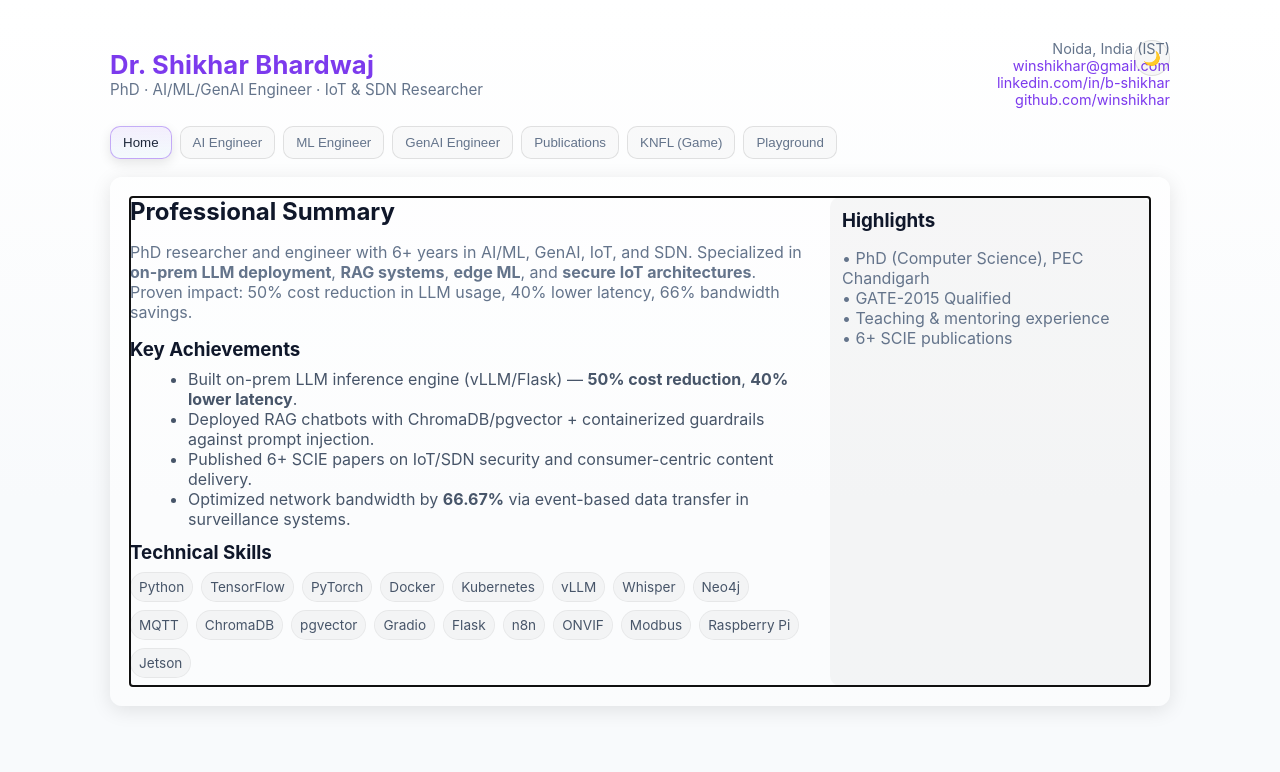
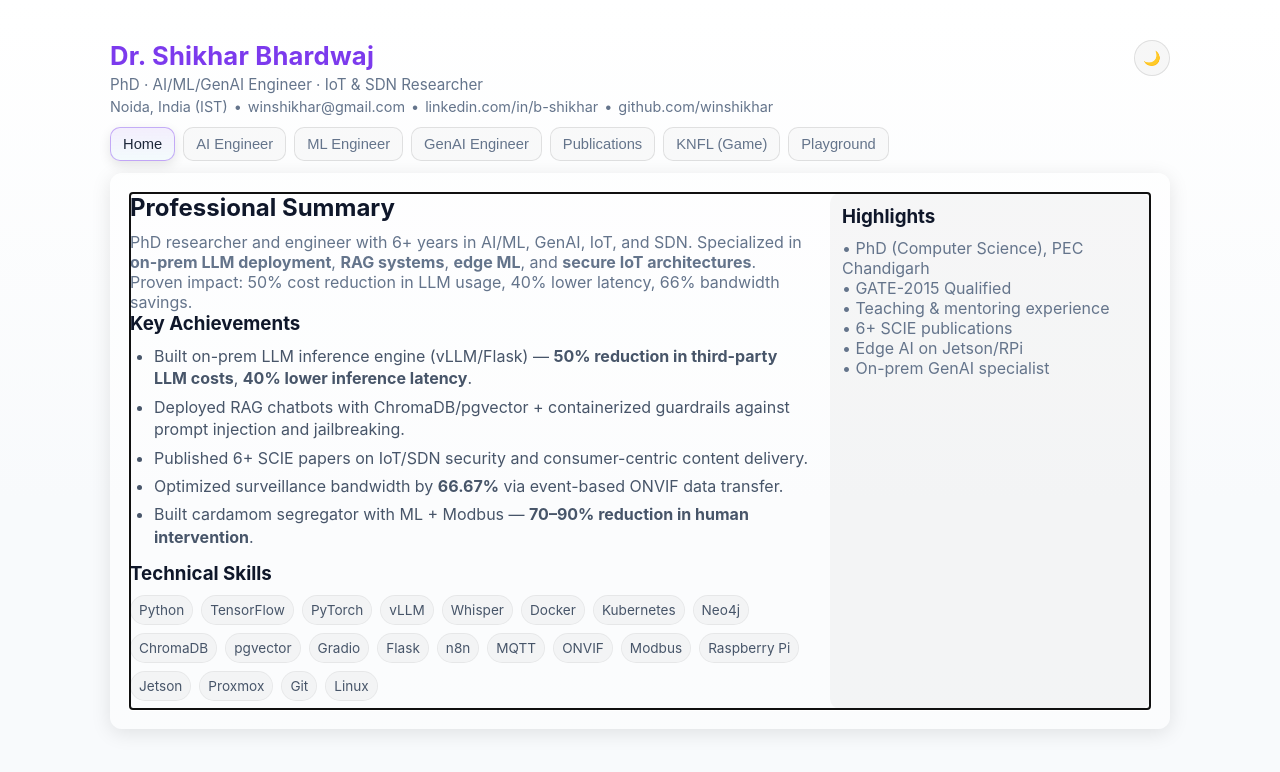
Before and after one commit to winshikhar/winshikhar.github.io, a plain HTML site: page index.html in a window 1280 px wide. Drawn offline with Linux system fonts and the light colour scheme.

Commit message:
Refine styles and comments in index.html
Updated print stylesheet comments and styles for better clarity. Adjusted layout and margins for various elements to enhance appearance.

```diff
--- a/index.html
+++ b/index.html
@@ -5,18 +5,23 @@
   <meta name="viewport" content="width=device-width,initial-scale=1" />
   <title>Dr. Shikhar Bhardwaj — AI/ML/GenAI Engineer & Researcher</title>
   <meta name="description" content="PhD researcher and engineer specializing in on-prem GenAI, RAG, edge ML, IoT/SDN, and secure AI systems." />
-  <!-- Print stylesheet -->
+  <!-- Print stylesheet for PDF export -->
   <style media="print">
-    * { -webkit-print-color-adjust: exact !important; color-adjust: exact !important; box-shadow: none !important; }
+    * { -webkit-print-color-adjust: exact !important; color-adjust: exact !important; box-shadow: none !important; text-shadow: none !important; }
     body { background: white !important; color: black !important; }
-    .card, .container, header, .tab, .chip, canvas { background: white !important; border: 1px solid #ccc !important; color: black !important; }
-    .muted, ul, .chip { color: #555 !important; }
+    .card, .container, header, .tab, .chip, canvas {
+      background: white !important;
+      border: 1px solid #ccc !important;
+      color: black !important;
+    }
+    .muted, ul, .chip, .inline-contact { color: #555 !important; }
     a { color: #007bff !important; text-decoration: underline !important; }
     canvas, .knfl .playground, .knfl .roll, .knfl .score { display: none !important; }
     .tabs { display: none; }
     [role="tabpanel"] { display: block !important; }
-    #panel-home, #panel-ai, #panel-ml, #panel-genai, #panel-pubs, #panel-knfl, #panel-play { display: block !important; page-break-after: always; }
+    section { page-break-after: always; }
   </style>
+  <!-- Main styles -->
   <style id="themeStyles">
     :root {
       --bg: #0f1724;
@@ -39,10 +44,9 @@
       --glass: rgba(0,0,0,0.03);
       color-scheme: light;
     }
-    * { box-sizing: border-box; }
+    * { box-sizing: border-box; margin: 0; padding: 0; }
     html, body {
       height: 100%;
-      margin: 0;
       font-family: var(--mono);
       background: linear-gradient(180deg, var(--bg) 0%, var(--panel) 60%);
       color: var(--text-color, #e6eef6);
@@ -57,9 +61,10 @@
     header {
       display: flex;
       gap: 20px;
-      align-items: center;
+      align-items: flex-start;
       flex-wrap: wrap;
       position: relative;
+      margin-bottom: 12px;
     }
     .brand {
       font-weight: 700;
@@ -67,13 +72,30 @@
       color: var(--accent);
       letter-spacing: 0.2px;
     }
-    .tagline { color: var(--muted); font-size: 0.95rem; }
-    .contact {
-      margin-left: auto;
-      text-align: right;
+    .tagline { color: var(--muted); font-size: 0.95rem; margin-top: 4px; }
+    /* Inline contact below tagline */
+    .inline-contact {
+      font-size: 0.9rem;
       color: var(--muted);
-      font-size: 0.9rem;
+      margin-top: 4px;
+      display: flex;
+      flex-wrap: wrap;
+      gap: 6px;
+      align-items: center;
     }
+    .inline-contact span, .inline-contact a {
+      white-space: nowrap;
+    }
+    .inline-contact a {
+      color: var(--muted);
+      text-decoration: none;
+    }
+    .inline-contact a:hover {
+      color: var(--accent);
+    }
+    [data-theme="light"] .inline-contact a { color: #64748b; }
+    [data-theme="light"] .inline-contact a:hover { color: var(--accent); }
+
     .theme-toggle {
       position: absolute;
       top: 0;
@@ -95,11 +117,13 @@
       background: rgba(0,0,0,0.03);
       border-color: rgba(0,0,0,0.1);
     }
+
     .tabs {
       display: flex;
       gap: 8px;
       flex-wrap: wrap;
-      margin-top: 18px;
+      margin-top: 10px;
+      margin-bottom: 12px;
     }
     .tab {
       background: var(--glass);
@@ -109,6 +133,7 @@
       color: var(--muted);
       cursor: pointer;
       white-space: nowrap;
+      font-size: 0.92rem;
     }
     [data-theme="light"] .tab {
       background: rgba(0,0,0,0.02);
@@ -127,11 +152,11 @@
       box-shadow: 0 4px 12px rgba(0,0,0,0.1);
       border-color: rgba(124,58,237,0.4);
     }
+
     main.card {
       background: linear-gradient(180deg, rgba(255,255,255,0.02), rgba(255,255,255,0.015));
       border-radius: var(--radius);
       padding: 20px;
-      margin-top: 18px;
       box-shadow: 0 8px 40px rgba(2,6,23,0.6);
     }
     [data-theme="light"] main.card {
@@ -139,13 +164,17 @@
       box-shadow: 0 4px 20px rgba(0,0,0,0.1);
       color: #1e293b;
     }
+
     h1, h2, h3 {
-      margin: 0 0 8px 0;
+      margin: 0 0 10px 0;
       color: var(--text-color, #e6eef6);
     }
-    [data-theme="light"] h1, [data-theme="light"] h2, [data-theme="light"] h3 {
+    [data-theme="light"] h1,
+    [data-theme="light"] h2,
+    [data-theme="light"] h3 {
       color: #0f172a;
     }
+
     .muted { color: var(--muted); }
     .grid-2 {
       display: grid;
@@ -155,11 +184,15 @@
     @media (max-width: var(--bp-md)) {
       .grid-2 { grid-template-columns: 1fr; }
     }
+
     ul {
-      margin: 8px 0 12px 18px;
+      margin: 8px 0 14px 20px;
+      padding-left: 4px;
       color: #dbeafe;
     }
     [data-theme="light"] ul { color: #475569; }
+    li { margin-bottom: 6px; line-height: 1.4; }
+
     .skills {
       display: flex;
       flex-wrap: wrap;
@@ -178,6 +211,7 @@
       border-color: rgba(0,0,0,0.05);
       color: #475569;
     }
+
     .knfl .playground {
       display: flex;
       gap: 8px;
@@ -210,6 +244,7 @@
       color: #e2f0ff;
     }
     [data-theme="light"] .knfl .score { color: #1e293b; }
+
     .accordion {
       margin-top: 12px;
       border-radius: 8px;
@@ -231,7 +266,7 @@
     [data-theme="light"] .acc-h {
       background: linear-gradient(180deg, rgba(0,0,0,0.01), rgba(0,0,0,0.005));
     }
-    .acc-title { font-weight: 600; }
+    .acc-title { font-weight: 600; font-size: 0.95rem; }
     .acc-btn {
       background: none;
       border: none;
@@ -244,6 +279,7 @@
       align-items: center;
       justify-content: center;
     }
+
     .acc-panel {
       padding: 12px 14px;
       background: transparent;
@@ -252,6 +288,7 @@
     }
     [data-theme="light"] .acc-panel { color: #475569; }
     .acc-panel.show { display: block; }
+
     #gameCanvas {
       width: 100%;
       height: 60vh;
@@ -261,11 +298,8 @@
     [data-theme="light"] #gameCanvas {
       border-color: rgba(0,0,0,0.1);
     }
-    footer {
-      margin-top: 14px;
-      color: var(--muted);
-      font-size: 0.9rem;
-    }
+
+    /* Focus styles */
     .tab:focus,
     .acc-btn:focus,
     .knfl .roll:focus {
@@ -281,12 +315,12 @@
       <div>
         <div class="brand">Dr. Shikhar Bhardwaj</div>
         <div class="tagline">PhD · AI/ML/GenAI Engineer · IoT & SDN Researcher</div>
-      </div>
-      <div class="contact">
-        Noida, India (IST)<br/>
-        <a href="mailto:winshikhar@gmail.com">winshikhar@gmail.com</a><br/>
-        <a href="https://linkedin.com/in/b-shikhar/" target="_blank" rel="noopener noreferrer">linkedin.com/in/b-shikhar</a><br/>
-        <a href="https://github.com/winshikhar" target="_blank" rel="noopener noreferrer">github.com/winshikhar</a>
+        <div class="inline-contact">
+          <span>Noida, India (IST)</span> •
+          <a href="mailto:winshikhar@gmail.com">winshikhar@gmail.com</a> •
+          <a href="https://linkedin.com/in/b-shikhar/" target="_blank" rel="noopener noreferrer">linkedin.com/in/b-shikhar</a> •
+          <a href="https://github.com/winshikhar" target="_blank" rel="noopener noreferrer">github.com/winshikhar</a>
+        </div>
       </div>
       <button class="theme-toggle" id="themeToggle" aria-label="Toggle light/dark mode">🌓</button>
     </header>
@@ -311,73 +345,97 @@
 
             <h3>Key Achievements</h3>
             <ul>
-              <li>Built on-prem LLM inference engine (vLLM/Flask) — <strong>50% cost reduction</strong>, <strong>40% lower latency</strong>.</li>
-              <li>Deployed RAG chatbots with ChromaDB/pgvector + containerized guardrails against prompt injection.</li>
+              <li>Built on-prem LLM inference engine (vLLM/Flask) — <strong>50% reduction in third-party LLM costs</strong>, <strong>40% lower inference latency</strong>.</li>
+              <li>Deployed RAG chatbots with ChromaDB/pgvector + containerized guardrails against prompt injection and jailbreaking.</li>
               <li>Published 6+ SCIE papers on IoT/SDN security and consumer-centric content delivery.</li>
-              <li>Optimized network bandwidth by <strong>66.67%</strong> via event-based data transfer in surveillance systems.</li>
+              <li>Optimized surveillance bandwidth by <strong>66.67%</strong> via event-based ONVIF data transfer.</li>
+              <li>Built cardamom segregator with ML + Modbus — <strong>70–90% reduction in human intervention</strong>.</li>
             </ul>
 
             <h3>Technical Skills</h3>
             <div class="skills">
-              <span class="chip">Python</span><span class="chip">TensorFlow</span><span class="chip">PyTorch</span>
-              <span class="chip">Docker</span><span class="chip">Kubernetes</span><span class="chip">vLLM</span>
-              <span class="chip">Whisper</span><span class="chip">Neo4j</span><span class="chip">MQTT</span>
-              <span class="chip">ChromaDB</span><span class="chip">pgvector</span><span class="chip">Gradio</span>
-              <span class="chip">Flask</span><span class="chip">n8n</span><span class="chip">ONVIF</span>
-              <span class="chip">Modbus</span><span class="chip">Raspberry Pi</span><span class="chip">Jetson</span>
+              <span class="chip">Python</span>
+              <span class="chip">TensorFlow</span>
+              <span class="chip">PyTorch</span>
+              <span class="chip">vLLM</span>
+              <span class="chip">Whisper</span>
+              <span class="chip">Docker</span>
+              <span class="chip">Kubernetes</span>
+              <span class="chip">Neo4j</span>
+              <span class="chip">ChromaDB</span>
+              <span class="chip">pgvector</span>
+              <span class="chip">Gradio</span>
+              <span class="chip">Flask</span>
+              <span class="chip">n8n</span>
+              <span class="chip">MQTT</span>
+              <span class="chip">ONVIF</span>
+              <span class="chip">Modbus</span>
+              <span class="chip">Raspberry Pi</span>
+              <span class="chip">Jetson</span>
+              <span class="chip">Proxmox</span>
+              <span class="chip">Git</span>
+              <span class="chip">Linux</span>
             </div>
           </div>
 
           <aside style="padding:12px;background:var(--glass);border-radius:10px">
             <h3 class="muted">Highlights</h3>
-            <p class="muted">• PhD (Computer Science), PEC Chandigarh<br/>• GATE-2015 Qualified<br/>• Teaching & mentoring experience<br/>• 6+ SCIE publications</p>
+            <p class="muted">
+              • PhD (Computer Science), PEC Chandigarh<br/>
+              • GATE-2015 Qualified<br/>
+              • Teaching & mentoring experience<br/>
+              • 6+ SCIE publications<br/>
+              • Edge AI on Jetson/RPi<br/>
+              • On-prem GenAI specialist
+            </p>
           </aside>
         </div>
       </section>
 
       <!-- AI ENGINEER -->
       <section id="panel-ai" role="tabpanel" aria-labelledby="tab-ai" hidden tabindex="0">
-        <h2>AI Engineer — Production Focus</h2>
-        <p class="muted">Systems engineering for AI: deployment, MLOps, edge integration, and cost optimization.</p>
+        <h2>AI Engineer — Production Systems</h2>
+        <p class="muted">Focus: AI system engineering, deployment, MLOps, and cost-optimized inference.</p>
 
         <h3>Experience</h3>
         <h4>Deputy Manager, DS Group (Jan 2024 – Present)</h4>
         <ul>
-          <li>Built hybrid rule + LLM inference engine (vLLM/Flask) — <strong>50% reduction in third-party LLM costs</strong>.</li>
+          <li>Built hybrid rule + LLM inference engine (vLLM/Flask) — <strong>50% cost reduction</strong> vs third-party APIs.</li>
           <li>Integrated Whisper STT/TTS and Neo4j for voice-driven, relationship-aware AI assistants.</li>
           <li>Deployed n8n agentic workflows for localized inference, cutting latency by ~40%.</li>
+          <li>Implemented containerized prompt guardrails to prevent injection, jailbreaking, and data leakage.</li>
         </ul>
 
         <h4>Project Assistant, CSIR-CSIO (2018–2019)</h4>
         <ul>
-          <li>Deployed CI/CD pipelines for ML models on resource-constrained devices (Raspberry Pi, Jetson).</li>
+          <li>Deployed CI/CD pipelines for ML models on Raspberry Pi and Jetson.</li>
           <li>Configured Proxmox with PCIe passthrough for hardware-accelerated ML workloads.</li>
-          <li>Used Docker + WebSockets for real-time system monitoring.</li>
+          <li>Used Docker + WebSockets for real-time system monitoring on constrained devices.</li>
         </ul>
       </section>
 
       <!-- ML ENGINEER -->
       <section id="panel-ml" role="tabpanel" aria-labelledby="tab-ml" hidden tabindex="0">
-        <h2>ML Engineer — Model & Edge Focus</h2>
-        <p class="muted">Model development, optimization, and edge deployment for real-world systems.</p>
+        <h2>ML Engineer — Edge & Embedded</h2>
+        <p class="muted">Focus: model development, optimization, and deployment on resource-constrained hardware.</p>
 
         <h3>Highlights</h3>
         <ul>
           <li>Reduced model memory/latency by 50% via quantization/pruning for edge devices.</li>
           <li>Built seismic signal classifier (human vs. vehicle) using transfer learning on Jetson.</li>
-          <li>Developed cardamom segregator ML system with Modbus integration — <strong>70–90% less human intervention</strong>.</li>
-          <li>Stacking ensemble for academic web page classification (Naive Bayes + SVM + RF).</li>
+          <li>Developed cardamom segregator with industrial Modbus integration — <strong>70–90% less human intervention</strong>.</li>
+          <li>Stacking ensemble (Naive Bayes + SVM + RF) for academic web page classification.</li>
         </ul>
       </section>
 
       <!-- GENAI ENGINEER -->
       <section id="panel-genai" role="tabpanel" aria-labelledby="tab-genai" hidden tabindex="0">
-        <h2>GenAI Engineer — On-Prem & Secure</h2>
-        <p class="muted">End-to-end GenAI systems: RAG, guardrails, voice interfaces, and cost-efficient inference.</p>
+        <h2>GenAI Engineer — Secure & On-Prem</h2>
+        <p class="muted">Focus: RAG, voice interfaces, guardrails, and cost-efficient LLM inference.</p>
 
         <h3>Selected Work</h3>
         <ul>
-          <li>On-prem RAG chatbot with ChromaDB/pgvector, OpenAI fallback, and Dockerized prompt guardrails.</li>
+          <li>On-prem RAG chatbot with ChromaDB/pgvector, OpenAI fallback, and Dockerized guardrails.</li>
           <li>Real-time voice AI: Whisper STT/TTS + Flask API + Gradio PoC.</li>
           <li>Bandwidth-optimized surveillance: ONVIF + event-based transfer → <strong>66.67% savings</strong>.</li>
         </ul>
@@ -412,7 +470,6 @@
         <div id="instructionPrompt" style="display:none;margin-top:10px;color:var(--muted)">Move your mouse to spawn shapes. Click & hold to change behaviour.</div>
       </section>
     </main>
-    <!-- No footer -->
   </div>
 
   <script>
@@ -420,7 +477,7 @@
     const $ = sel => document.querySelector(sel);
     const $$ = sel => Array.from(document.querySelectorAll(sel));
 
-    // Theme
+    // Theme toggle
     const themeToggle = $('#themeToggle');
     const root = document.documentElement;
     const prefersDark = window.matchMedia('(prefers-color-scheme: dark)').matches;
@@ -434,7 +491,7 @@
       themeToggle.textContent = theme === 'light' ? '🌙' : '🌓';
     });
 
-    // Tabs
+    // Tab navigation
     const tabs = $$('[role="tab"]');
     const panels = $$('[role="tabpanel"]');
     function activateTab(tabBtn){
@@ -489,7 +546,7 @@
     $('#tab-pubs').addEventListener('click', buildPubs);
     $('#tab-pubs').addEventListener('keydown', e => { if(e.key==='Enter') buildPubs(); });
 
-    // KNFL
+    // KNFL Game
     (function(){
       const roll = $('#knfl-roll'), dice = $('#knfl-dice'), score = $('#knfl-score');
       if(!roll) return;
```
